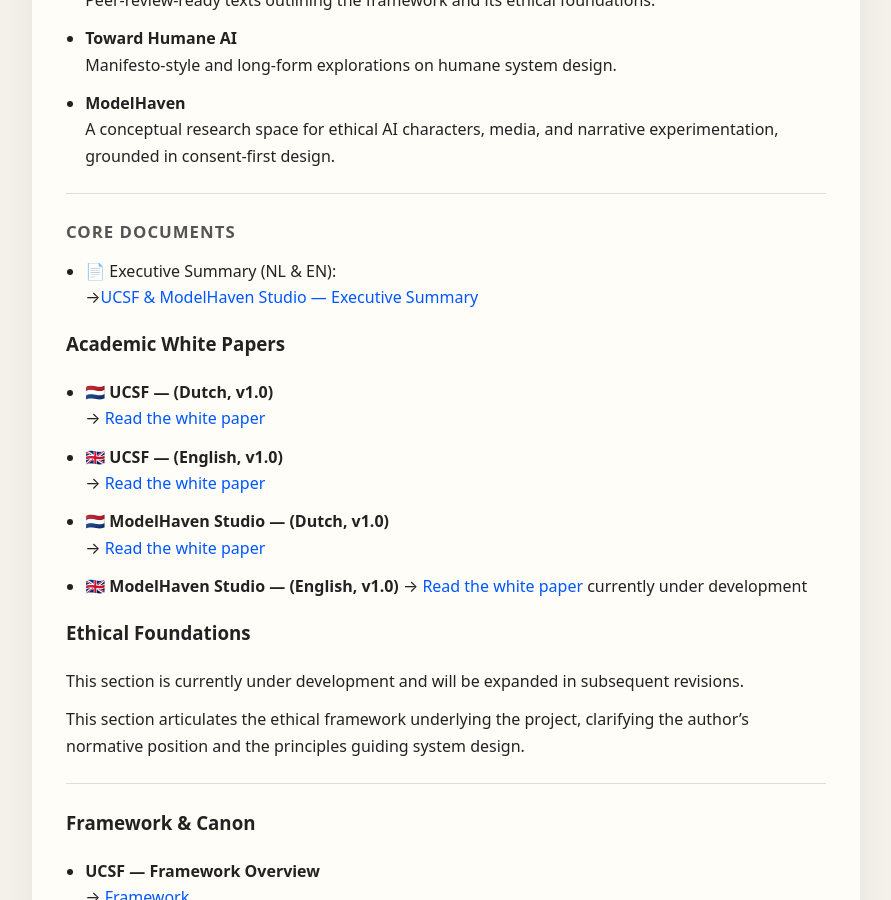
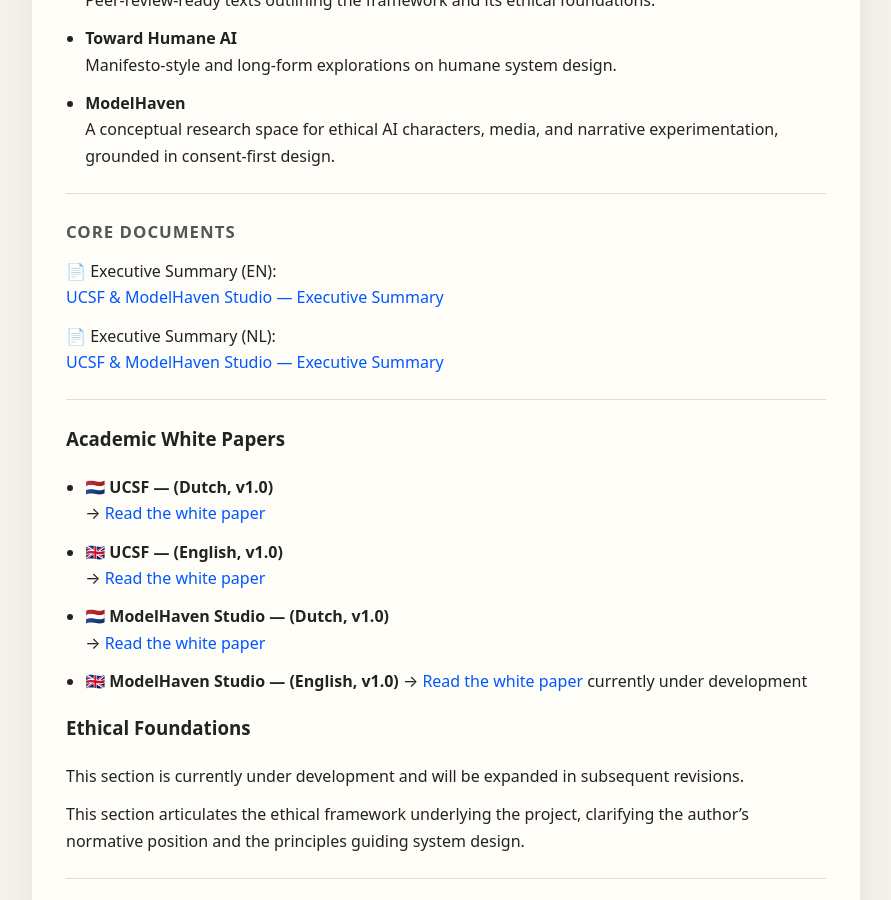
Before and after one commit to MartijnBruzzese/ModelHaven-Studio, a Jekyll site: the page built from index.md, in a window 1280 px wide and 900 px high, scrolled down 572 px. Shown: the whole window, without its empty margins (194-1085 px from the left). Built offline with Jekyll 4.4.1, drawn with Linux system fonts in a browser that asks for light colours.

Commit message:
Update index.md

```diff
--- a/index.md
+++ b/index.md
@@ -32,8 +32,13 @@
 
 ## Core Documents
 
-- 📄 Executive Summary (NL & EN):
-  →[UCSF & ModelHaven Studio — Executive Summary](EXECUTIVE_SUMMARY.md)
+📄 Executive Summary (EN):
+[UCSF & ModelHaven Studio — Executive Summary](EXECUTIVE_SUMMARY.md#english)
+
+📄 Executive Summary (NL):
+[UCSF & ModelHaven Studio — Executive Summary](EXECUTIVE_SUMMARY.md#nederlands)
+
+---
 
 ### Academic White Papers
 
```
